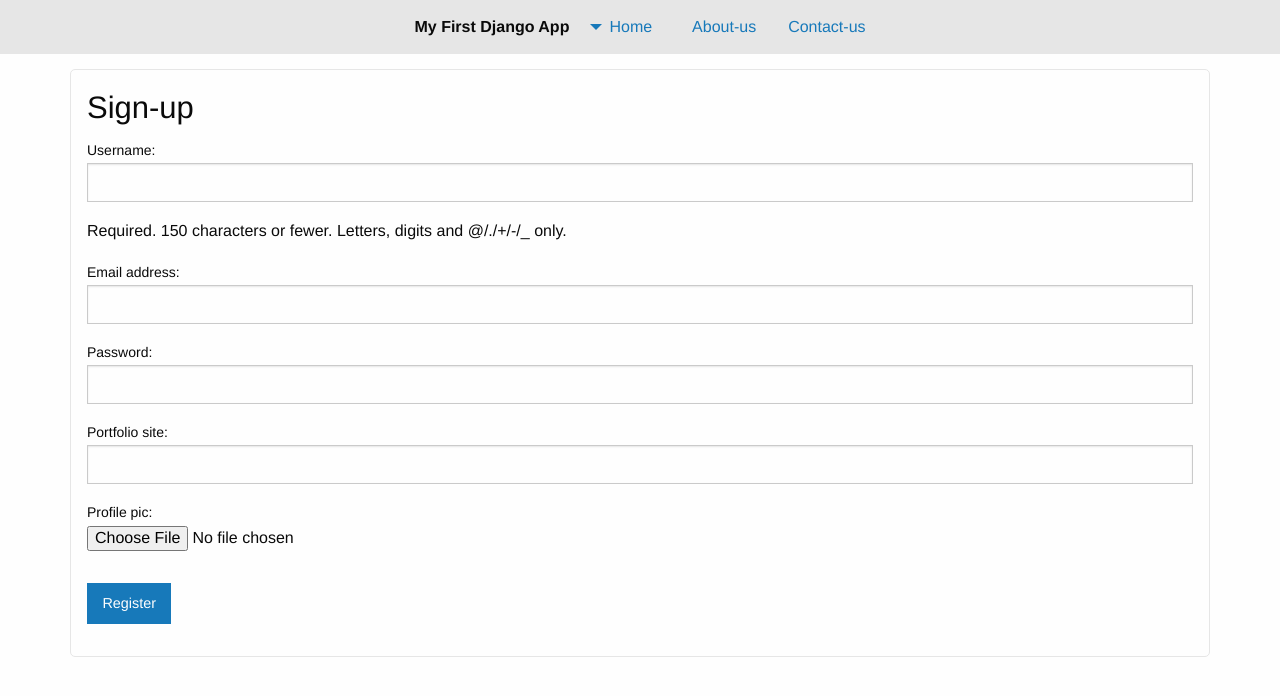
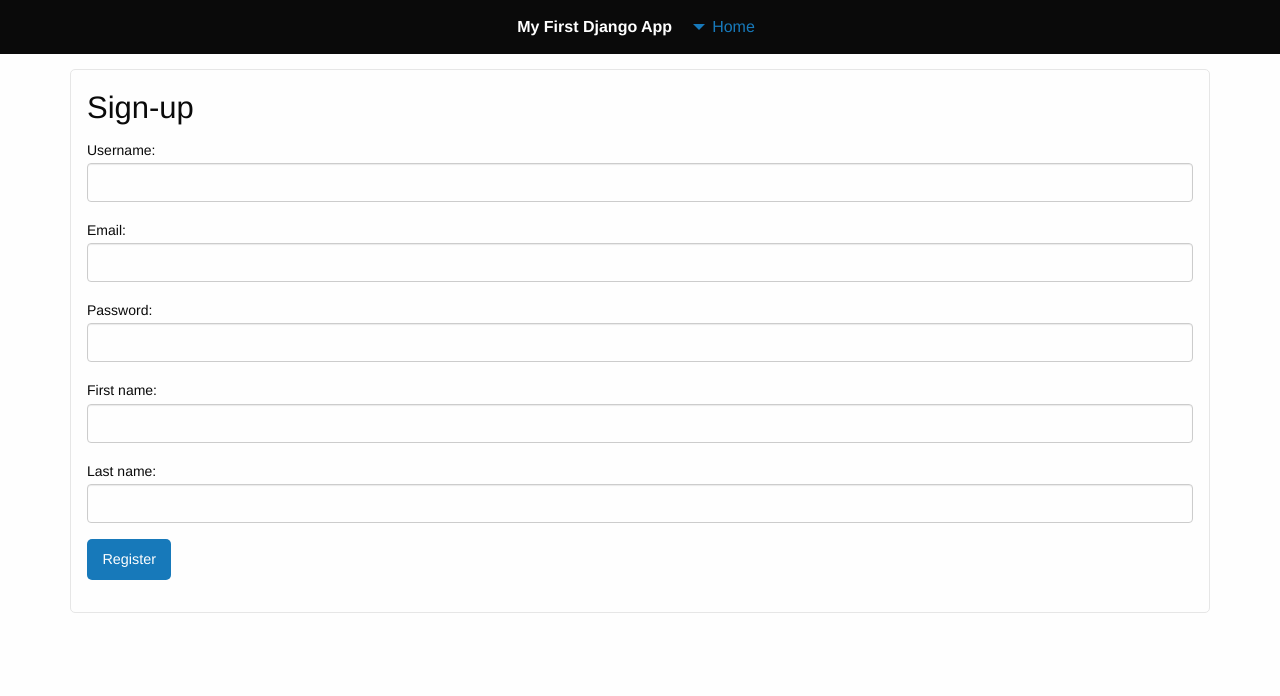
Before and after one commit to cmsbartolome/my_first_django_app, a Django app: page /register/ in a window 1280 px wide. Shown: the top 696 px of the page. Run offline with Django 4.2, Linux system fonts and the light colour scheme; some libraries are stand-ins or nearby versions.

Commit message:
refactor 12/18/2022

```diff
--- a/my_app/forms.py
+++ b/my_app/forms.py
@@ -2,14 +2,19 @@ from django.forms import ModelForm
 from django import forms
 from django.contrib.auth.models import User
 from my_app.models import UserProfileInfo
+from django.core.validators import validate_email
 
 
 class UserForm(forms.ModelForm):
+    username = forms.CharField(widget=forms.TextInput())
+    email = forms.EmailField(widget=forms.EmailInput())
     password = forms.CharField(widget=forms.PasswordInput())
+    first_name = forms.CharField(widget=forms.TextInput())
+    last_name = forms.CharField(widget=forms.TextInput())
 
     class Meta():
         model = User
-        fields = ('username', 'email', 'password')
+        fields = ('username', 'email', 'password', 'first_name', 'last_name')
 
 
 class UserProfileInfoForm(forms.ModelForm):
--- a/my_app/models.py
+++ b/my_app/models.py
@@ -4,7 +4,9 @@ from django.contrib.auth.models import User
 
 
 class UserProfileInfo(models.Model):
-
+    email = models.EmailField(max_length=255, unique=True)
+    first_name = models.CharField(max_length=50)
+    last_name = models.CharField(max_length=50)
     user = models.OneToOneField(User, on_delete=models.CASCADE)
 
     # additional fields
--- a/my_app/urls.py
+++ b/my_app/urls.py
@@ -6,5 +6,6 @@ app_name = 'my_app'
 urlpatterns = [
     path('', views.index, name="index"),
     path('register/', views.register, name='register'),
-    path('login/', views.user_login, name='login')
+    path('login/', views.user_login, name='login'),
+    path('profile/', views.profile, name='profile')
 ]
--- a/my_app/views.py
+++ b/my_app/views.py
@@ -4,6 +4,8 @@ from django.urls import reverse
 from django.contrib.auth.decorators import login_required
 from django.http import HttpResponseRedirect, HttpResponse
 from django.contrib.auth import authenticate, login, logout
+from django.contrib import messages
+
 # Create your views here.
 
 
@@ -22,29 +24,23 @@ def register(request):
         user_form = UserForm(data=request.POST)
         profile_form = UserProfileInfoForm(data=request.POST)
 
-        if user_form.is_valid() and profile_form.is_valid():
+        # if user_form.is_valid() and profile_form.is_valid():
+        if user_form.is_valid():
 
             user = user_form.save()
             user.set_password(user.password)
             user.save()
 
-            profile = profile_form.save(commit=False)
-            profile.user = user
+            # profile = profile_form.save(commit=False)
+            # profile.user = user
 
-            if 'profile_pic' in request.FILES:
-                profile.profile_pic = request.FILES['profile_pic']
+            # if 'profile_pic' in request.FILES:
+            #     profile.profile_pic = request.FILES['profile_pic']
+            #     profile.save()
+            registered = True
 
-                profile.save()
-
-                registered = True
-
-                # return render(request, 'my_app/register.html', {
-                #     'user_form': user_form,
-                #     'profile_form': profile_form,
-                #     'registered': registered,
-                #     'user_form': UserForm(),
-                #     'profile_form': UserProfileInfoForm()
-                # })
+            messages.success(request, 'Regsitered Successfully.')
+            return HttpResponseRedirect('/my_app/register')
 
         else:
             print(user_form.errors, profile_form.errors)
@@ -56,9 +52,7 @@ def register(request):
     return render(request, 'my_app/register.html', {
         'user_form': user_form,
         'profile_form': profile_form,
-        'registered': registered,
-        'user_form': user_form,
-        'profile_form': profile_form
+        'registered': registered
     })
 
 
@@ -67,6 +61,15 @@ def user_logout(request):
     logout(request)
     return HttpResponseRedirect('../../my_app/')
     # return HttpResponseRedirect(reverse('index'))
+
+
+@login_required
+def profile(request):
+
+    if request.method == 'POST':
+        return render(request, 'my_app/profile.html', {})
+    else:
+        return render(request, 'my_app/profile.html', {})
 
 
 def user_login(request):
--- a/my_first_django_app/settings.py
+++ b/my_first_django_app/settings.py
@@ -137,3 +137,6 @@ MEDIA_URL = '/media/'
 DEFAULT_AUTO_FIELD = "django.db.models.BigAutoField"
 
 LOGIN_URL = 'my_app/user_login'
+
+MESSAGE_STORAGE = 'django.contrib.messages.storage.session.SessionStorage'
+#MESSAGE_STORAGE = 'django.contrib.messages.storage.session.CookieStorage'
--- a/my_first_django_app/urls.py
+++ b/my_first_django_app/urls.py
@@ -21,6 +21,7 @@ urlpatterns = [
     path('my_app/', include('my_app.urls')),
     path("admin/", admin.site.urls),
     path('logout/', views.user_logout, name="logout"),
+    path('profile/', views.profile, name="profile"),
     path('', include('my_app.urls'))
     #path("accounts/", include("django.contrib.auth.urls")),
 ]
--- a/templates/my_app/base.html
+++ b/templates/my_app/base.html
@@ -44,6 +44,72 @@
       crossorigin="anonymous"
     ></script>
   </head>
+  <style>
+    .top-bar,
+    .top-bar ul {
+      background-color: #0a0a0a;
+      color: #fff;
+    }
+    .errorlist,
+    .alert {
+      width: 100%;
+      background-color: #f8d7da;
+      color: #721c24;
+      padding: 10px;
+      list-style: none;
+    }
+    .button {
+      border-radius: 5px;
+    }
+    [type="color"],
+    [type="date"],
+    [type="datetime-local"],
+    [type="datetime"],
+    [type="email"],
+    [type="month"],
+    [type="number"],
+    [type="password"],
+    [type="search"],
+    [type="tel"],
+    [type="text"],
+    [type="time"],
+    [type="url"],
+    [type="week"],
+    textarea {
+      border: 1px solid #ccc;
+      border-radius: 4px;
+      -webkit-box-shadow: inset 0 1px 1px rgb(0 0 0 / 8%);
+      box-shadow: inset 0 1px 1px rgb(0 0 0 / 8%);
+      -webkit-transition: border-color ease-in-out 0.15s,
+        -webkit-box-shadow ease-in-out 0.15s;
+      -o-transition: border-color ease-in-out 0.15s,
+        box-shadow ease-in-out 0.15s;
+      transition: border-color ease-in-out 0.15s, box-shadow ease-in-out 0.15s;
+    }
+
+    [type="color"]:focus,
+    [type="date"]:focus,
+    [type="datetime-local"]:focus,
+    [type="datetime"]:focus,
+    [type="email"]:focus,
+    [type="month"]:focus,
+    [type="number"]:focus,
+    [type="password"]:focus,
+    [type="search"]:focus,
+    [type="tel"]:focus,
+    [type="text"]:focus,
+    [type="time"]:focus,
+    [type="url"]:focus,
+    [type="week"]:focus,
+    textarea:focus {
+      border-color: #66afe9;
+      outline: 0;
+      -webkit-box-shadow: inset 0 1px 1px rgba(0, 0, 0, 0.075),
+        0 0 8px rgba(102, 175, 233, 0.6);
+      box-shadow: inset 0 1px 1px rgba(0, 0, 0, 0.075),
+        0 0 8px rgba(102, 175, 233, 0.6);
+    }
+  </style>
   <body>
     <div
       class="title-bar"
@@ -55,18 +121,23 @@
         type="button"
         data-toggle="responsive-menu"
       ></button>
-      <div class="title-bar-title">Menu</div>
+      <div class="title-bar-title">My First Django App</div>
     </div>
 
     <div class="top-bar" id="responsive-menu">
       <div class="grid-container">
         <div class="top-bar-left">
+          <ul class="menu">
+            <li class="menu-text">My First Django App</li>
+          </ul>
+        </div>
+        <div class="top-bar-right">
           <ul class="dropdown menu" data-dropdown-menu>
-            <li class="menu-text">My First Django App</li>
             <li class="has-submenu">
               <a href="{% url 'my_app:index' %}">Home</a>
               <ul class="submenu menu vertical" data-submenu>
                 {% if user.is_authenticated %}
+                <li><a href="{% url 'profile' %}">Profile</a></li>
                 <li><a href="{% url 'logout' %}">Logout</a></li>
                 {% else %}
                 <li><a href="{% url 'my_app:login' %}">Login</a></li>
@@ -75,12 +146,10 @@
                 {% endif %}
               </ul>
             </li>
-          </ul>
-        </div>
-        <div class="top-bar-right">
-          <ul class="menu">
+            {% if user.is_authenticated == false %}
             <li><a href="#0">About-us</a></li>
             <li><a href="#0">Contact-us</a></li>
+            {% endif %}
           </ul>
           <!-- <ul class="menu">
             <li><input type="search" placeholder="Search" /></li>
--- a/templates/my_app/register.html
+++ b/templates/my_app/register.html
@@ -1,23 +1,19 @@
 {% extends "my_app/base.html" %} {% block body_block %}
 <div class="grid-container">
-  {% if registered %}
-
-  <div class="callout success">
-    <p>Sign-up completed successfully</p>
+  {% if messages %} {% for message in messages %}
+  <div class="callout {% if message.tags %} {{ message.tags }} {% endif %}">
+    {{ message }}
   </div>
-
-  {% else %}
-
+  {% endfor %} {% endif %}
   <div class="card" style="margin-top: 15px; border-radius: 5px">
     <div class="card-section">
       <h3>Sign-up</h3>
       <form method="post" enctype="multipart/form-data">
-        {% csrf_token %} {{ user_form.as_p }} {{ profile_form.as_p }}
+        {% csrf_token %} {{ user_form.as_p }}
+        <!-- {{ profile_form.as_p }} -->
         <button type="submit" class="button">Register</button>
       </form>
     </div>
   </div>
-
-  {% endif %}
 </div>
 {% endblock %}
```
Also changed, not shown: templates/my_app/index.html (+5 -5 lines), templates/my_app/login.html (+1 -11 lines), templates/my_app/profile.html (added, +101 -0 lines), db.sqlite3.
